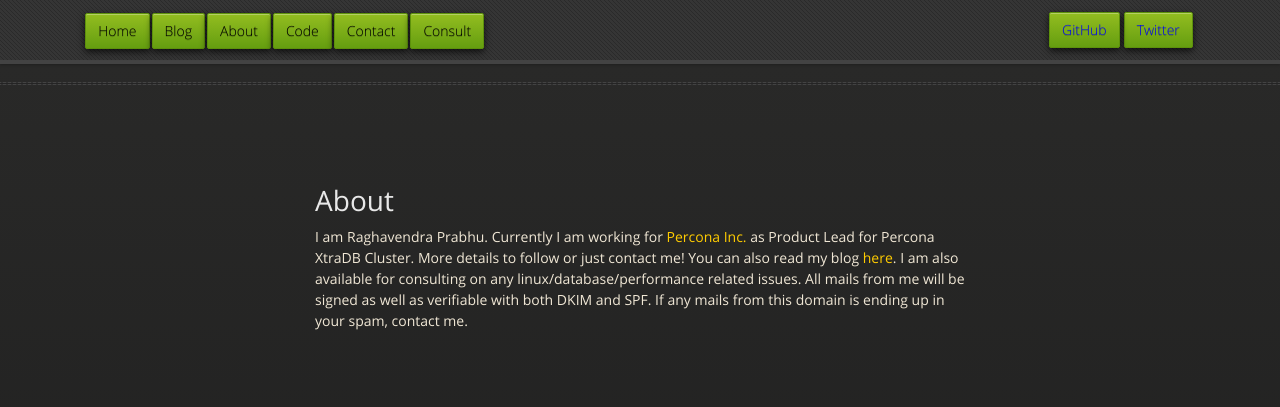
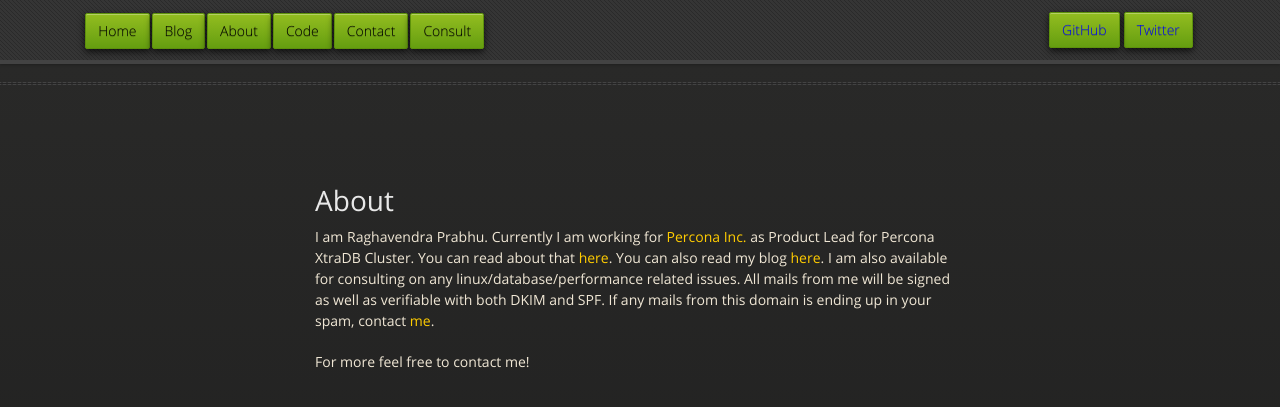
Before and after one commit to ronin13/ronin13.github.com, a Jekyll site: the page built from pages/about.md, in a window 1280 px wide. Shown: the top 407 px of the page. Built offline with Jekyll 4.4.1, drawn with Linux system fonts in a browser that asks for light colours; Markdown is read by kramdown in place of the engine named in the settings.

Commit message:
Updated contact details

```diff
--- a/pages/about.md
+++ b/pages/about.md
@@ -4,10 +4,15 @@ layout: page
 permalink: /pages/about/
 ---
 
- I am Raghavendra Prabhu. Currently I am working for [Percona
-Inc.](http://percona.com) as Product Lead for Percona XtraDB Cluster.
-More details to follow or just contact me! You can also read my blog
-[here](http://blog.wnohang.net). I am also available for consulting on
-any linux/database/performance related issues. All mails from me will be
-signed as well as verifiable with both DKIM and SPF. If any mails from
-this domain is ending up in your spam, contact me.
+ I am Raghavendra Prabhu. Currently I am working for
+[Percona Inc.](http://percona.com) as Product Lead
+for Percona XtraDB Cluster. You can read about that
+[here](http://www.percona.com/about-us/our-team/raghavendra-prabhu).
+You can also read my blog [here](http://blog.wnohang.net "Blog"). I am
+also available for consulting on any linux/database/performance related
+issues. All mails from me will be signed as well as verifiable with both
+DKIM and SPF. If any mails from this domain is ending up in your spam,
+contact [me](/pages/contact).
+
+
+For more feel free to contact me!
```
